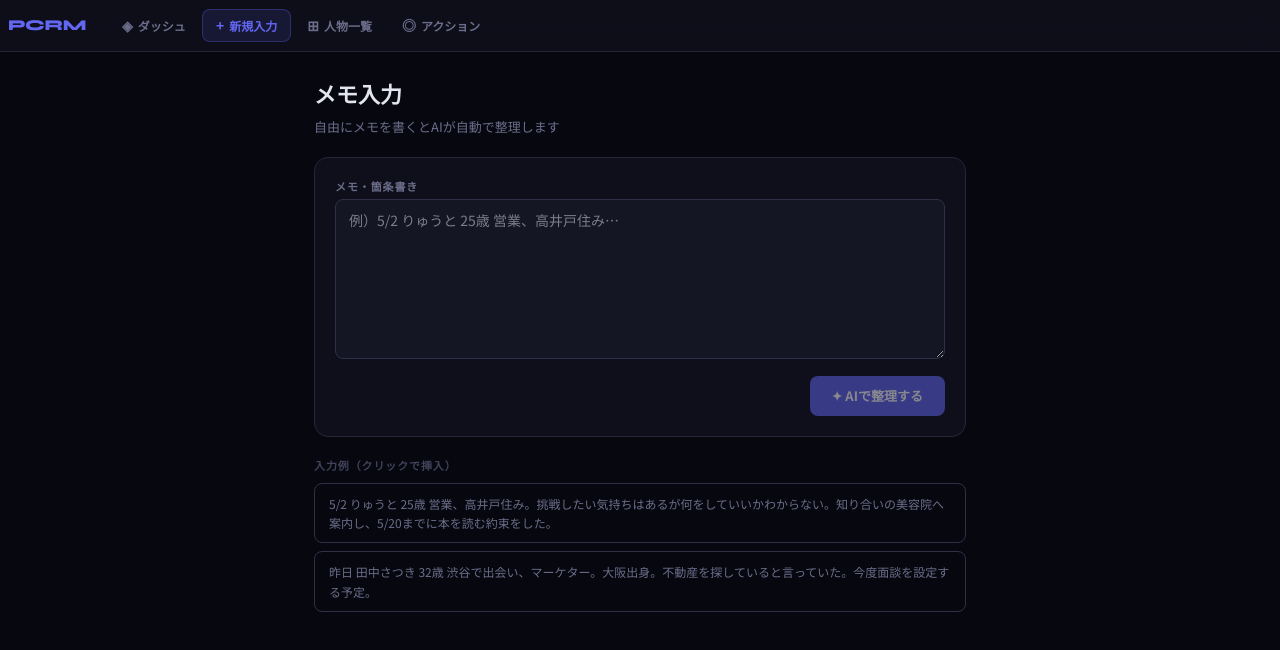
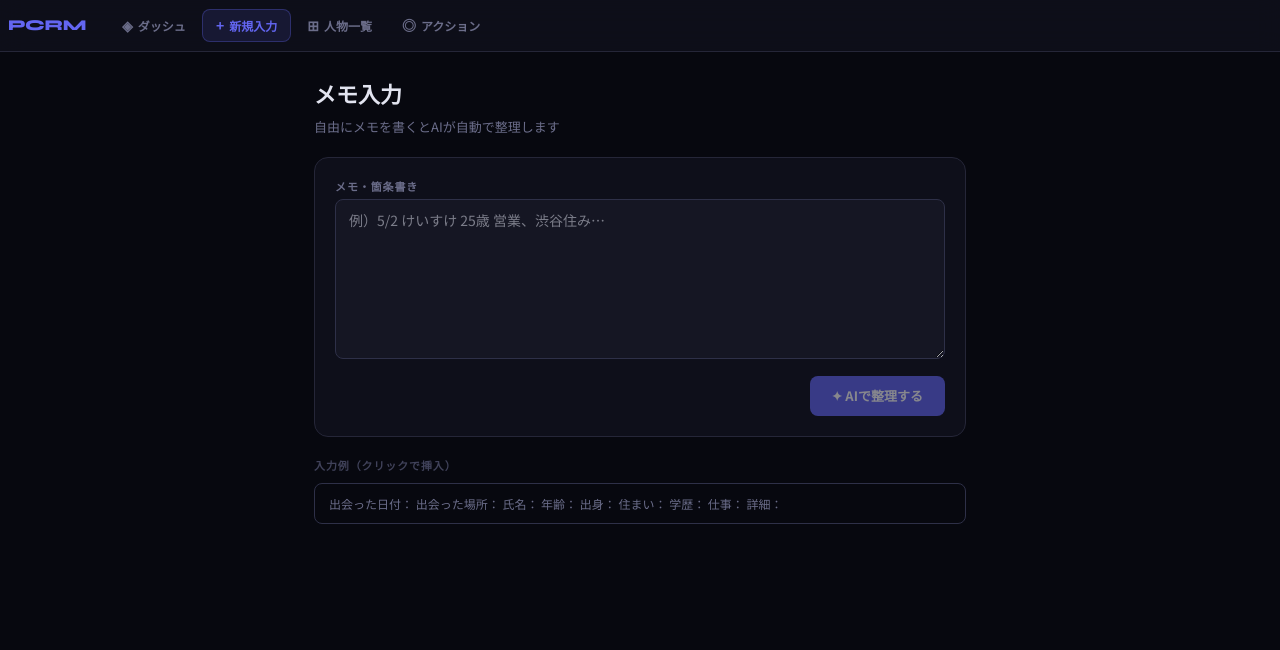
Before and after one commit to wizutokyo/personal-crm, a Next.js app: page / in a window 1280 px wide. Both pictures are taken after a click on the button "＋ 新規入力". Shown: the top 650 px of the page. Built offline with nearby package versions, Linux system fonts and the light colour scheme.

Commit message:
Update page.jsx

```diff
--- a/app/page.jsx
+++ b/app/page.jsx
@@ -225,9 +225,8 @@ function InputPage({ onConfirm, toast }) {
   const [memo, setMemo] = useState("");
   const [loading, setLoading] = useState(false);
 
-  const examples = [
-    "5/2 りゅうと 25歳 営業、高井戸住み。挑戦したい気持ちはあるが何をしていいかわからない。知り合いの美容院へ案内し、5/20までに本を読む約束をした。",
-    "昨日 田中さつき 32歳 渋谷で出会い、マーケター。大阪出身。不動産を探していると言っていた。今度面談を設定する予定。",
+  const examples=[
+    "出会った日付：\n出会った場所：\n氏名：\n年齢：\n出身：\n住まい：\n学歴：\n仕事：\n詳細：",
   ];
 
   async function handleParse() {
@@ -252,7 +251,7 @@ function InputPage({ onConfirm, toast }) {
         <label style={S.label}>メモ・箇条書き</label>
         <textarea
           value={memo} onChange={(e) => setMemo(e.target.value)}
-          placeholder="例）5/2 りゅうと 25歳 営業、高井戸住み…"
+          placeholder="例）5/2 けいすけ 25歳 営業、渋谷住み…"
           style={{ ...S.input, minHeight: "160px", resize: "vertical", lineHeight: 1.7 }}
         />
         <div style={{ marginTop: "12px", display: "flex", justifyContent: "flex-end" }}>
```
